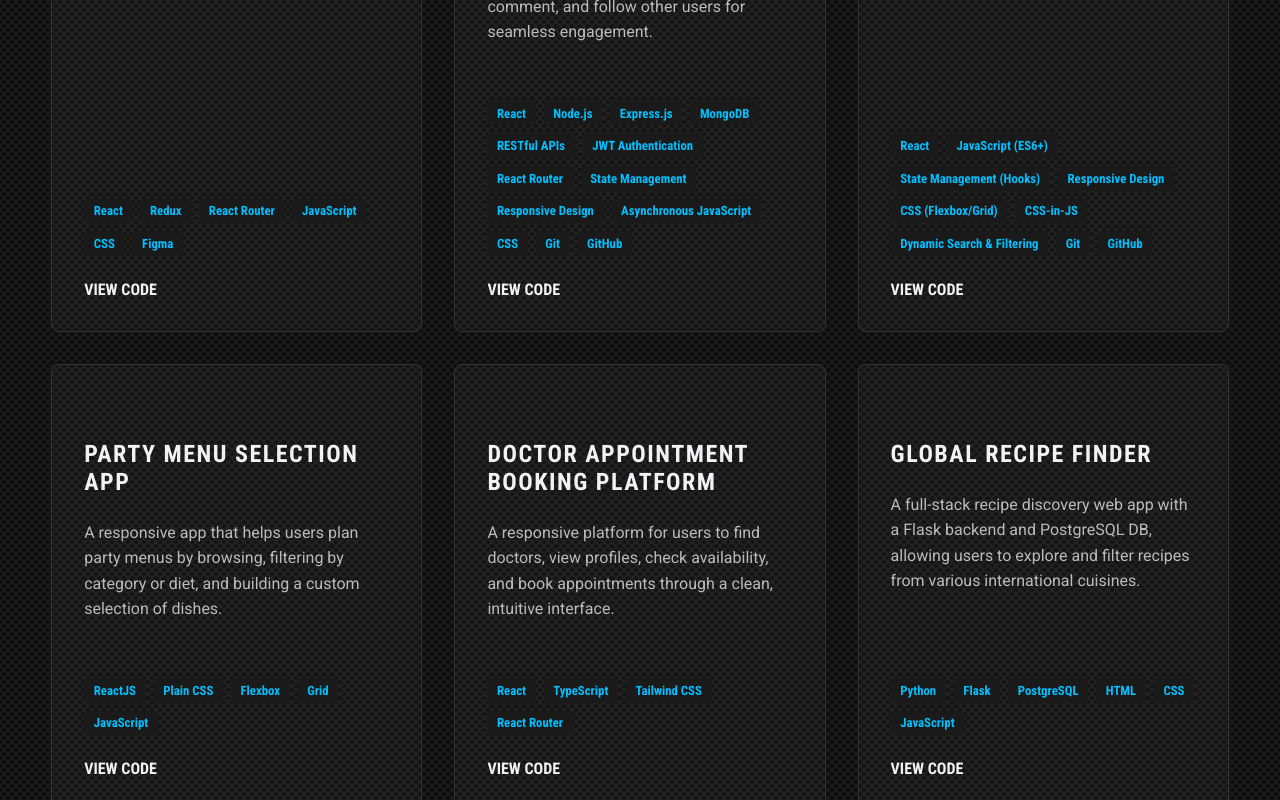
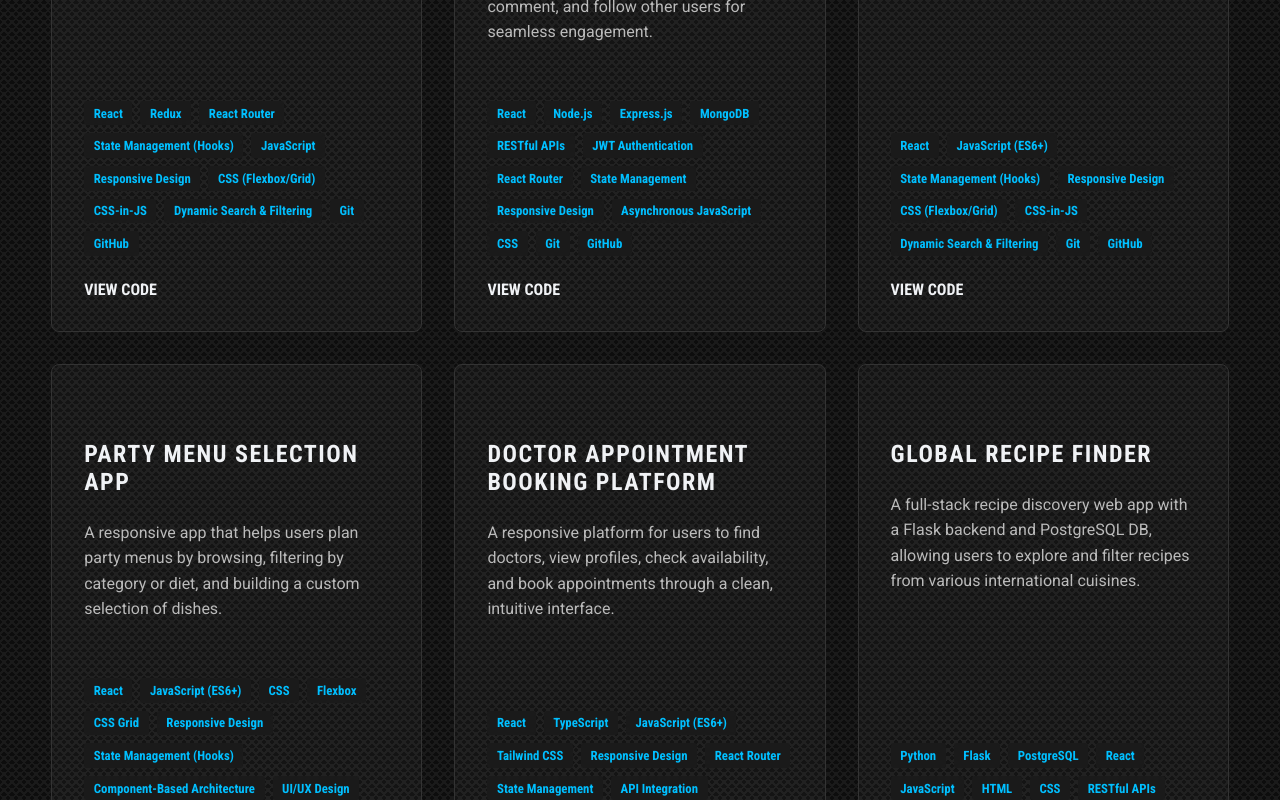
Before and after one commit to madhunayani/M-Power-Portfolio, a React (Vite) app: page / in a window 1280 px wide. Shown: the part 4260-5060 px from the top of the page. Built offline with nearby package versions, Linux system fonts and the light colour scheme.

Commit message:
The Engine Bay of my Career

```diff
--- a/src/data.js
+++ b/src/data.js
@@ -25,7 +25,7 @@ export const mernProjects = [
   {
     title: "Task Management Dashboard",
     description: "Developed a responsive Kanban-style task management dashboard from a Figma design, using React and Redux for dynamic state management and routing.",
-    techStack: ["React", "Redux", "React Router", "JavaScript", "CSS", "Figma"],
+    techStack: ["React", "Redux", "React Router", "State Management (Hooks)" , "JavaScript", "Responsive Design", "CSS (Flexbox/Grid)", "CSS-in-JS", "Dynamic Search & Filtering", "Git", "GitHub"],
     codeLink: "https://github.com/madhunayani/Task-Management-Dashboard.git",
   },
   {
@@ -43,19 +43,19 @@ export const mernProjects = [
   {
     title: "Party Menu Selection App",
     description: "A responsive app that helps users plan party menus by browsing, filtering by category or diet, and building a custom selection of dishes.",
-    techStack: ["ReactJS", "Plain CSS", "Flexbox", "Grid", "JavaScript"],
+    techStack: ["React", "JavaScript (ES6+)", "CSS", "Flexbox", "CSS Grid", "Responsive Design", "State Management (Hooks)", "Component-Based Architecture", "UI/UX Design", "Client-Side Data Filtering", "Event Handling", "Git", "GitHub",],
     codeLink: "https://github.com/madhunayani/Party-Menu-App.git",
   },
   {
     title: "Doctor Appointment Booking Platform",
     description: "A responsive platform for users to find doctors, view profiles, check availability, and book appointments through a clean, intuitive interface.",
-    techStack: ["React", "TypeScript", "Tailwind CSS", "React Router"],
+    techStack: ["React", "TypeScript", "JavaScript (ES6+)", "Tailwind CSS", "Responsive Design", "React Router", "State Management", "API Integration", "User Authentication", "Booking Management", "Notification System", "Git", "GitHub"],
     codeLink: "https://github.com/madhunayani/Doctor-Appointment-Booking.git",
   },
   {
     title: "Global Recipe Finder",
     description: "A full-stack recipe discovery web app with a Flask backend and PostgreSQL DB, allowing users to explore and filter recipes from various international cuisines.",
-    techStack: ["Python", "Flask", "PostgreSQL", "HTML", "CSS", "JavaScript"],
+    techStack: ["Python", "Flask", "PostgreSQL", "React", "JavaScript", "HTML", "CSS", "RESTful APIs", "Database Design", "Responsive Web Design", "API Integration", "Docker", "Git", "GitHub"],
     codeLink: "https://github.com/madhunayani/Global-Recipe-Finder.git",
   },
 ];
```
